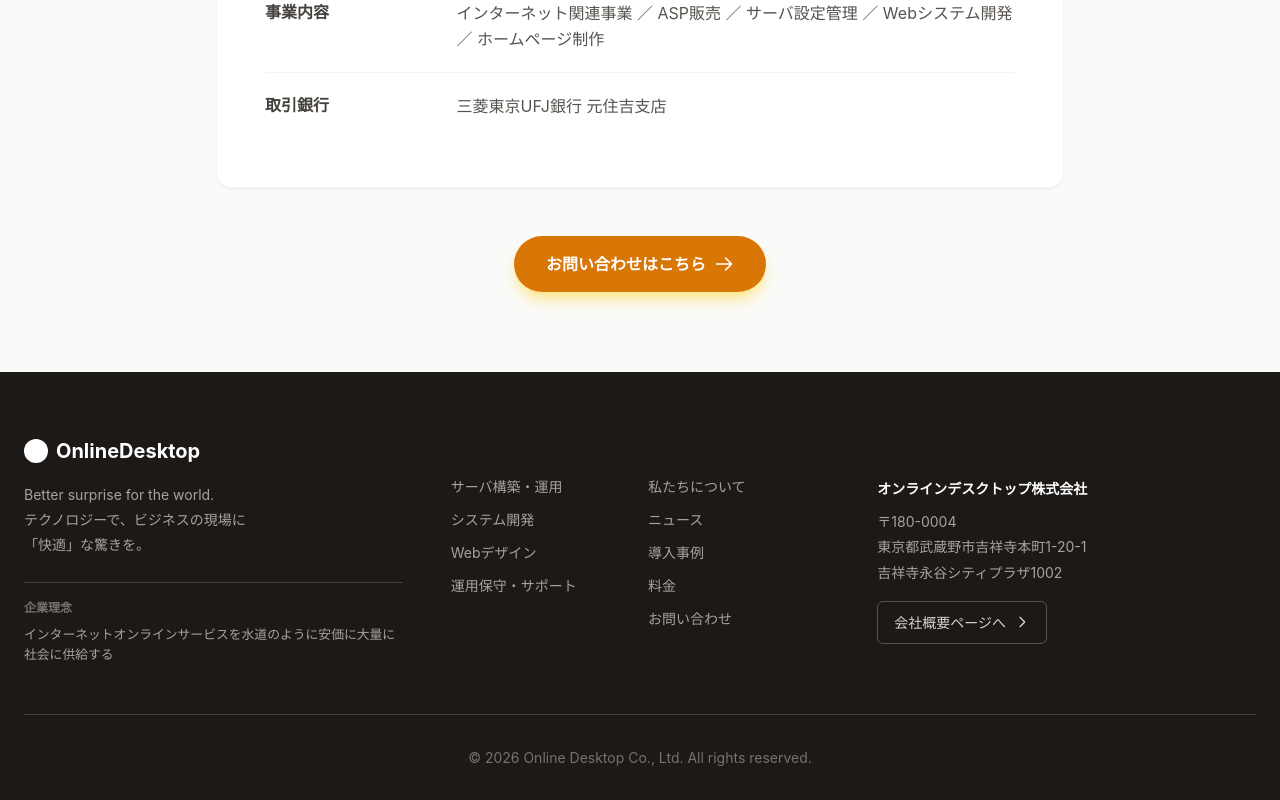
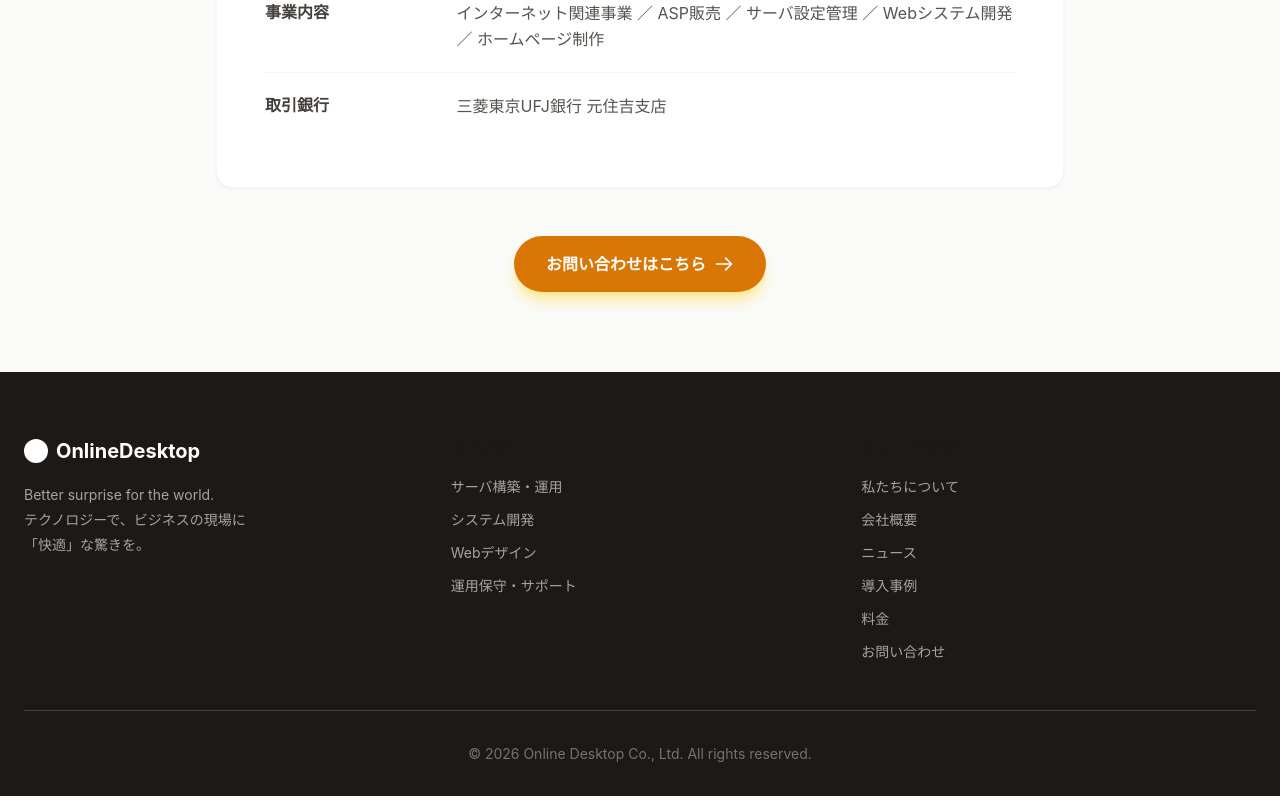
Before and after one commit to Vivid-BASE/onlinedsktop, a React (Vite) app: page /#/company in a window 1280 px wide. Shown: the part 1150-1950 px from the top of the page. Built offline with nearby package versions, Linux system fonts and the light colour scheme.

Commit message:
Finalize Footer: Remove detailed address/philosophy, simpler Company link

```diff
--- a/src/components/Footer.tsx
+++ b/src/components/Footer.tsx
@@ -28,21 +28,15 @@ export const Footer = () => {
                             <div style={{ width: '24px', height: '24px', background: 'white', borderRadius: '50%' }} />
                             OnlineDesktop
                         </div>
-                        <p style={{ color: '#a8a29e', fontSize: isMobile ? '0.8rem' : '0.875rem', lineHeight: 1.8, marginBottom: '1.5rem' }}>
+                        <p style={{ color: '#a8a29e', fontSize: isMobile ? '0.8rem' : '0.875rem', lineHeight: 1.8, marginBottom: '0' }}>
                             Better surprise for the world.<br />
                             テクノロジーで、ビジネスの現場に<br />
                             「快適」な驚きを。
                         </p>
-                        <div style={{ borderTop: '1px solid #44403c', paddingTop: '1rem' }}>
-                            <p style={{ fontSize: '0.75rem', color: '#78716c', fontWeight: 'bold', marginBottom: '0.5rem' }}>企業理念</p>
-                            <p style={{ fontSize: '0.8rem', color: '#a8a29e', lineHeight: 1.6 }}>
-                                インターネットオンラインサービスを水道のように安価に大量に社会に供給する
-                            </p>
-                        </div>
                     </div>
 
                     {/* Links Section */}
-                    <div className="grid grid-cols-2 gap-4">
+                    <div className="grid grid-cols-2 gap-4 md:col-span-2 lg:col-span-2">
                         <div>
                             <h4 style={{ fontWeight: 'bold', marginBottom: '1rem', fontSize: isMobile ? '0.9rem' : '1rem' }}>サービス</h4>
                             <ul style={{ color: '#a8a29e', fontSize: isMobile ? '0.8rem' : '0.875rem', display: 'flex', flexDirection: 'column', gap: '0.75rem' }}>
@@ -56,38 +50,12 @@ export const Footer = () => {
                             <h4 style={{ fontWeight: 'bold', marginBottom: '1rem', fontSize: isMobile ? '0.9rem' : '1rem' }}>サイトマップ</h4>
                             <ul style={{ color: '#a8a29e', fontSize: isMobile ? '0.8rem' : '0.875rem', display: 'flex', flexDirection: 'column', gap: '0.75rem' }}>
                                 <li><Link to="/about" style={{ color: 'inherit', textDecoration: 'none' }}>私たちについて</Link></li>
+                                <li><Link to="/company" style={{ color: 'inherit', textDecoration: 'none' }}>会社概要</Link></li>
                                 <li><Link to="/news" style={{ color: 'inherit', textDecoration: 'none' }}>ニュース</Link></li>
                                 <li><Link to="/case" style={{ color: 'inherit', textDecoration: 'none' }}>導入事例</Link></li>
                                 <li><Link to="/price" style={{ color: 'inherit', textDecoration: 'none' }}>料金</Link></li>
                                 <li><Link to="/contact" style={{ color: 'inherit', textDecoration: 'none' }}>お問い合わせ</Link></li>
                             </ul>
-                        </div>
-                    </div>
-
-                    {/* Company Overview Section */}
-                    <div className="md:col-span-2 lg:col-span-1">
-                        <h4 style={{ fontWeight: 'bold', marginBottom: '1rem', fontSize: isMobile ? '0.9rem' : '1rem' }}>会社概要</h4>
-                        <div style={{ color: '#a8a29e', fontSize: isMobile ? '0.8rem' : '0.875rem', lineHeight: 1.8 }}>
-                            <p style={{ fontWeight: 'bold', color: 'white', marginBottom: '0.5rem' }}>オンラインデスクトップ株式会社</p>
-                            <address style={{ fontStyle: 'normal', marginBottom: '1rem' }}>
-                                〒180-0004<br />
-                                東京都武蔵野市吉祥寺本町1-20-1<br />
-                                吉祥寺永谷シティプラザ1002<br />
-                            </address>
-                            <Link to="/company" style={{
-                                display: 'inline-flex',
-                                alignItems: 'center',
-                                color: '#d6d3d1',
-                                textDecoration: 'none',
-                                border: '1px solid #57534e',
-                                padding: '0.5rem 1rem',
-                                borderRadius: '0.375rem',
-                                fontSize: '0.875rem',
-                                transition: 'all 0.2s'
-                            }}>
-                                会社概要ページへ
-                                <svg style={{ width: '16px', height: '16px', marginLeft: '0.5rem' }} fill="none" stroke="currentColor" viewBox="0 0 24 24"><path strokeLinecap="round" strokeLinejoin="round" strokeWidth={2} d="M9 5l7 7-7 7" /></svg>
-                            </Link>
                         </div>
                     </div>
                 </div>
```
